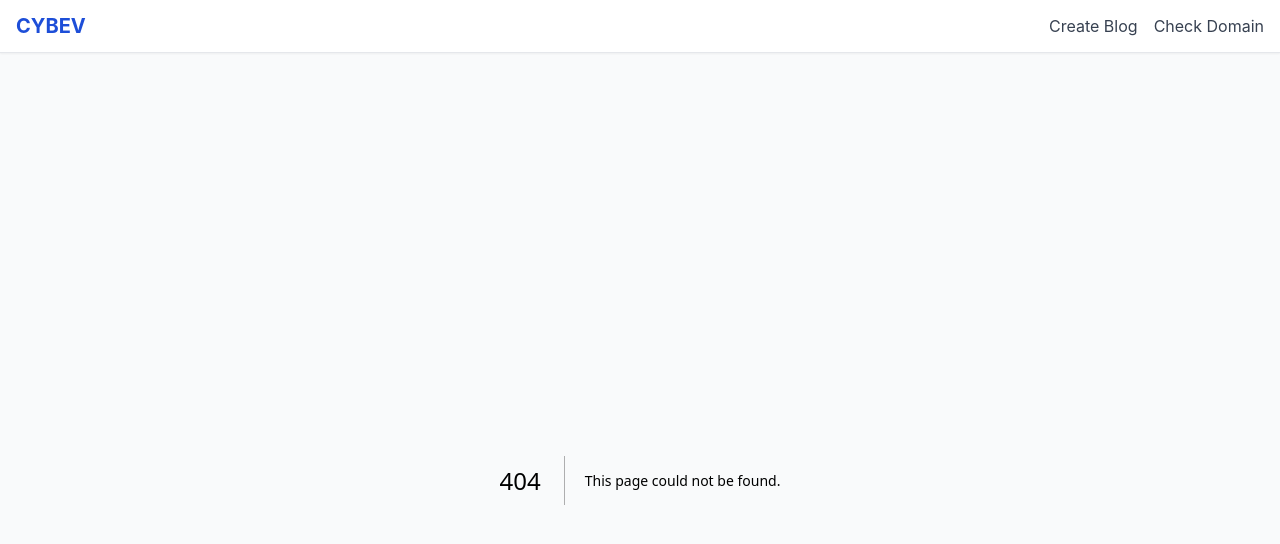
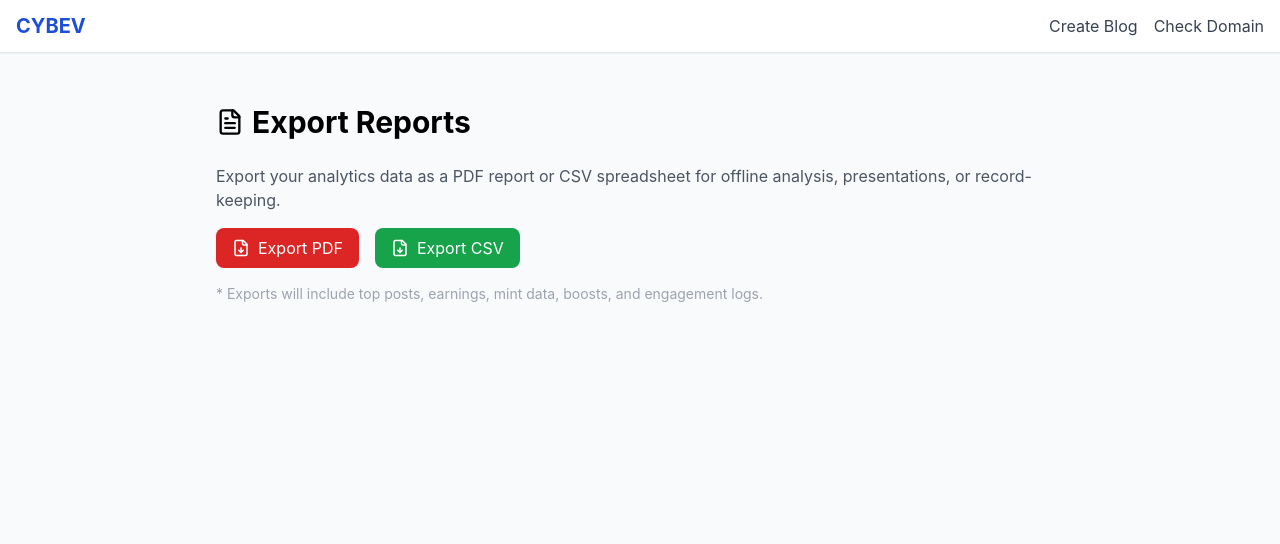
Before and after one commit to cybev1/cybev-frontend, a Next.js app: page /studio/analytics/export in a window 1280 px wide. Before the commit this address had no page. Shown: the top 544 px of the page. Built offline with nearby package versions, Linux system fonts and the light colour scheme.

Commit message:
Add files via upload

```diff
--- /dev/null
+++ b/pages/studio/analytics/export.jsx
@@ -0,0 +1,39 @@
+
+import React from 'react';
+import { FileText, FileDown } from 'lucide-react';
+
+export default function ExportAnalytics() {
+  const handleExportPDF = () => {
+    alert("📄 Export to PDF triggered (backend logic pending)");
+  };
+
+  const handleExportCSV = () => {
+    alert("📊 Export to CSV triggered (backend logic pending)");
+  };
+
+  return (
+    <div className="max-w-4xl mx-auto p-6">
+      <h1 className="text-3xl font-bold mb-6 flex items-center gap-2">
+        <FileText size={28} /> Export Reports
+      </h1>
+      <div className="space-y-4">
+        <p className="text-gray-600">Export your analytics data as a PDF report or CSV spreadsheet for offline analysis, presentations, or record-keeping.</p>
+        <div className="flex gap-4 mt-6">
+          <button
+            onClick={handleExportPDF}
+            className="px-4 py-2 bg-red-600 text-white rounded-lg hover:bg-red-700 flex items-center gap-2"
+          >
+            <FileDown size={18} /> Export PDF
+          </button>
+          <button
+            onClick={handleExportCSV}
+            className="px-4 py-2 bg-green-600 text-white rounded-lg hover:bg-green-700 flex items-center gap-2"
+          >
+            <FileDown size={18} /> Export CSV
+          </button>
+        </div>
+        <p className="text-sm text-gray-400 mt-4">* Exports will include top posts, earnings, mint data, boosts, and engagement logs.</p>
+      </div>
+    </div>
+  );
+}
```
